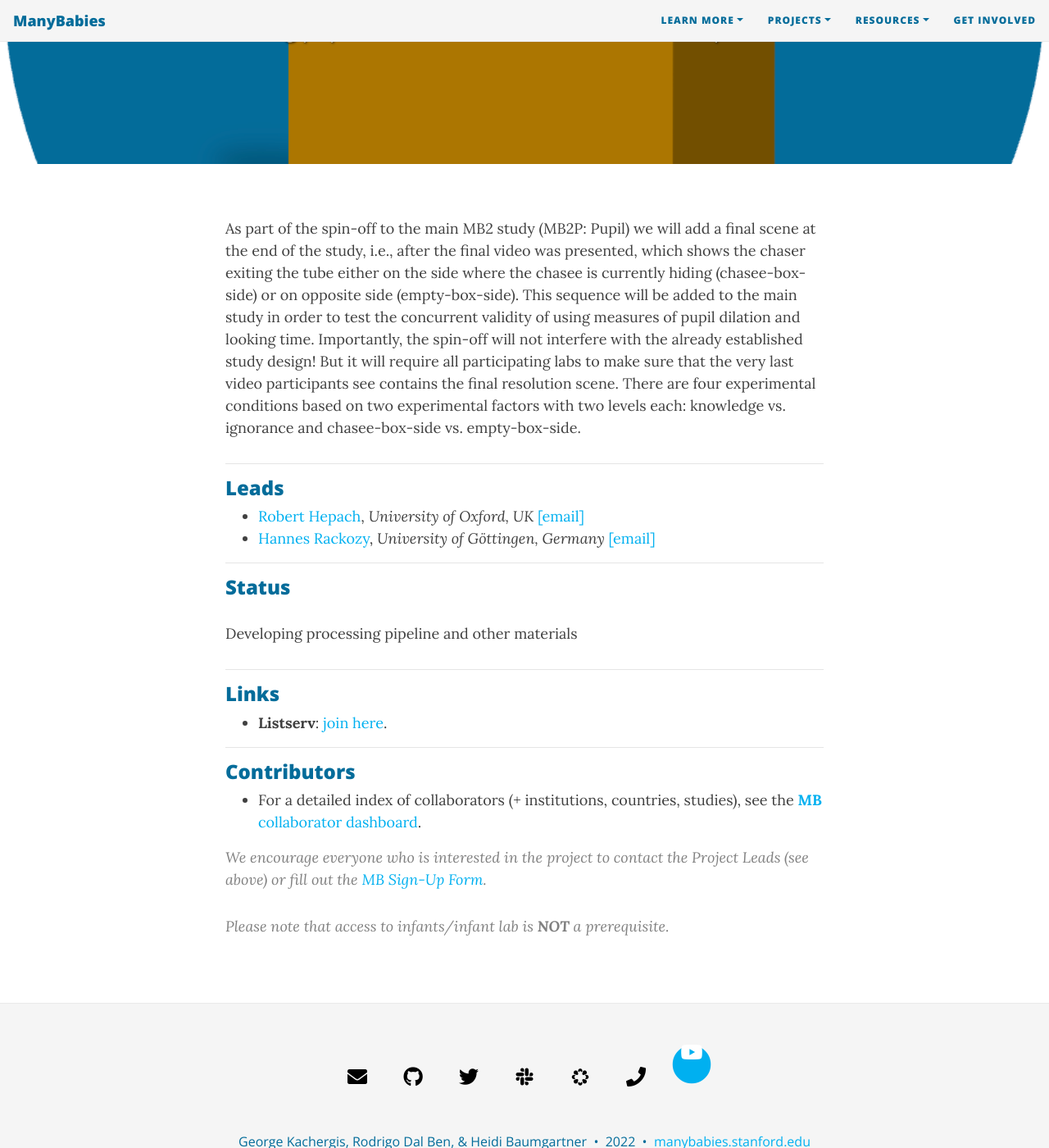
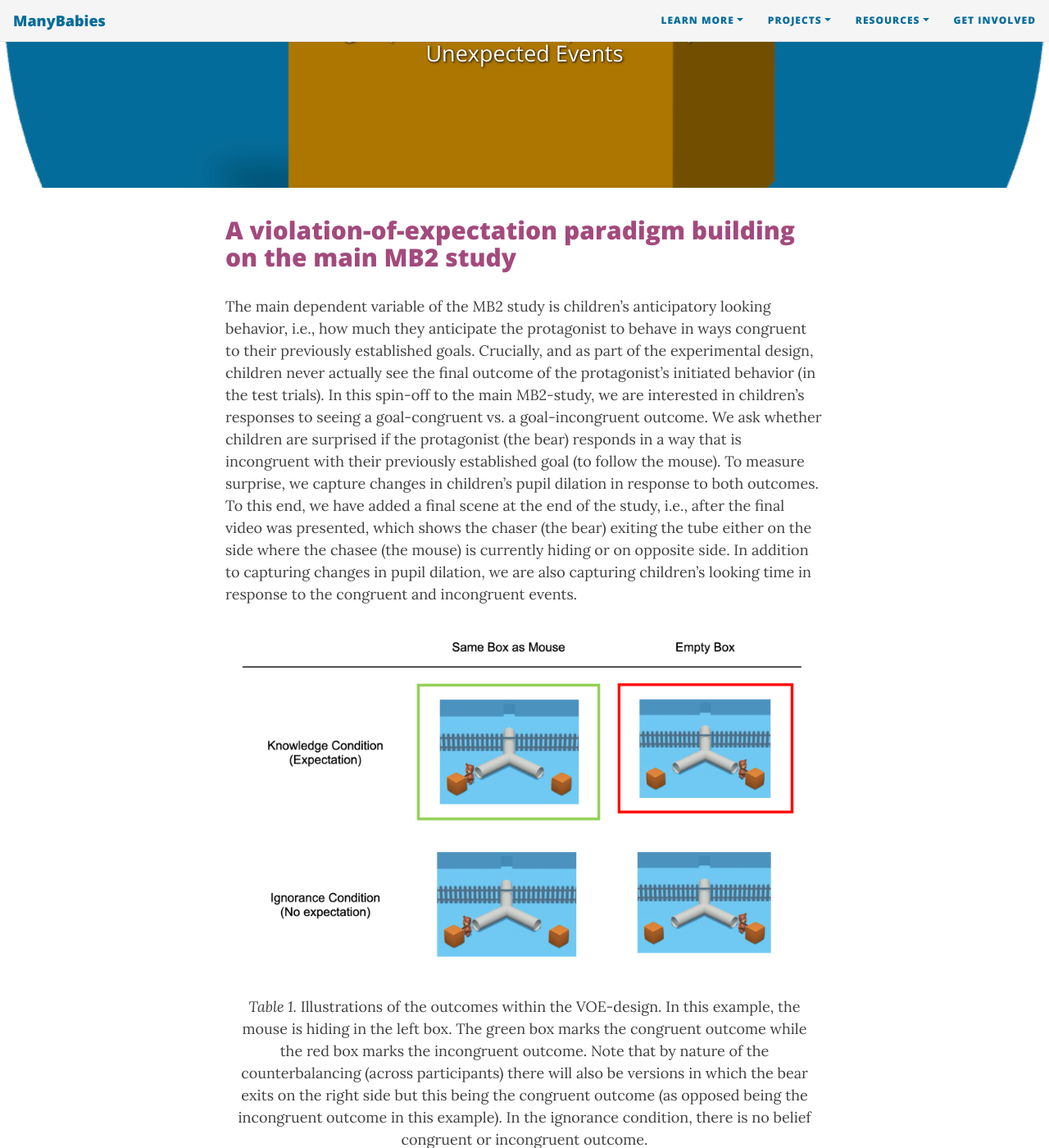
Before and after one commit to manybabies/manybabies.github.io, a Jekyll site: the page built from MB2P.md, in a window 1280 px wide and 1400 px high, scrolled down 345 px. Shown: the whole window at 82% size. Built offline with Jekyll 4.4.1, drawn with Linux system fonts in a browser that asks for light colours; nearby versions of some CDN libraries; some web fonts are replaced; some of the changed text lies outside the part shown.

Commit message:
update MB2P

```diff
--- a/MB2P.md
+++ b/MB2P.md
@@ -1,27 +1,42 @@
 ---
 layout: page
 title: MB2P
-subtitle: Using pupil dilation to measure violation-of-expectation
+subtitle: Measuring Pupil Dilation in Response to Expected and Unexpected Events
 cover-img: /assets/img/MB2_logo.png
 ---
 
-As part of the spin-off to the main MB2 study (MB2P: Pupil) we will add a final scene at the end of the study, i.e., after the final video was presented, which shows the chaser exiting the tube either on the side where the chasee is currently hiding (chasee-box-side) or on opposite side (empty-box-side). This sequence will be added to the main study in order to test the concurrent validity of using measures of pupil dilation and looking time. Importantly, the spin-off will not interfere with the already established study design! But it will require all participating labs to make sure that the very last video participants see contains the final resolution scene. There are four experimental conditions based on two experimental factors with two levels each: knowledge vs. ignorance and chasee-box-side vs. empty-box-side.
+## A violation-of-expectation paradigm building on the main MB2 study
+
+The main dependent variable of the MB2 study is children’s anticipatory looking behavior, i.e., how much they anticipate the protagonist to behave in ways congruent to their previously established goals. Crucially, and as part of the experimental design, children never actually see the final outcome of the protagonist’s initiated behavior (in the test trials). In this spin-off to the main MB2-study, we are interested in children’s responses to seeing a goal-congruent vs. a goal-incongruent outcome. We ask whether children are surprised if the protagonist (the bear) responds in a way that is incongruent with their previously established goal (to follow the mouse). To measure surprise, we capture changes in children’s pupil dilation in response to both outcomes. To this end, we have added a final scene at the end of the study, i.e., after the final video was presented, which shows the chaser (the bear) exiting the tube either on the side where the chasee (the mouse) is currently hiding or on opposite side. In addition to capturing changes in pupil dilation, we are also capturing children’s looking time in response to the congruent and incongruent events.
+
+<div class="container" align="center">
+  <img src="/assets/img/MB2P_design.png">
+  <br>
+  <p><i>Table 1.</i> Illustrations of the outcomes within the VOE-design. In this example, the mouse is hiding in the left box. The green box marks the congruent outcome while the red box marks the incongruent outcome. Note that by nature of the counterbalancing (across participants) there will also be versions in which the bear exits on the right side but this being the congruent outcome (as opposed being the incongruent outcome in this example). In the ignorance condition, there is no belief congruent or incongruent outcome.</p>
+</div>
 
 
 ***
 ### Leads
 * [Robert Hepach](https://www.psy.ox.ac.uk/people/robert-hepach), *University of Oxford, UK* [[email]](robert.hepach@psy.ox.ac.uk)
 * [Hannes Rackozy](https://www.psych.uni-goettingen.de/en/development/team/rakoczy-hannes), *University of Göttingen, Germany* [[email]](mailto:hrakocz@uni-goettingen.de)
+* Sebastian Dörrenberg
+* Charlotte Grosse Wiesmann
+* Ulf Lizkowski
+* Julia Prein
+* Marina Proft
+* Anna-Lena Tebbe
 
 
 ***
 ### Status
-Developing processing pipeline and other materials
+We are currently collecting data as part of the MB2 main data collection
 
 
 ***
 ### Links
 * **Listserv**: [join here](https://mailman.stanford.edu/mailman/listinfo/manybabies2).
+* **Materials, Protocols, and Documentation**: [MB2 lab manual](https://docs.google.com/document/d/1xAw_EbmvRl1Rj3iAVASazyb4HPxoECfvKaf_7zfFi0o/edit?usp=sharing)
 
 
 ***
```
Also changed, not shown: assets/img/MB2P_design.png (added).
